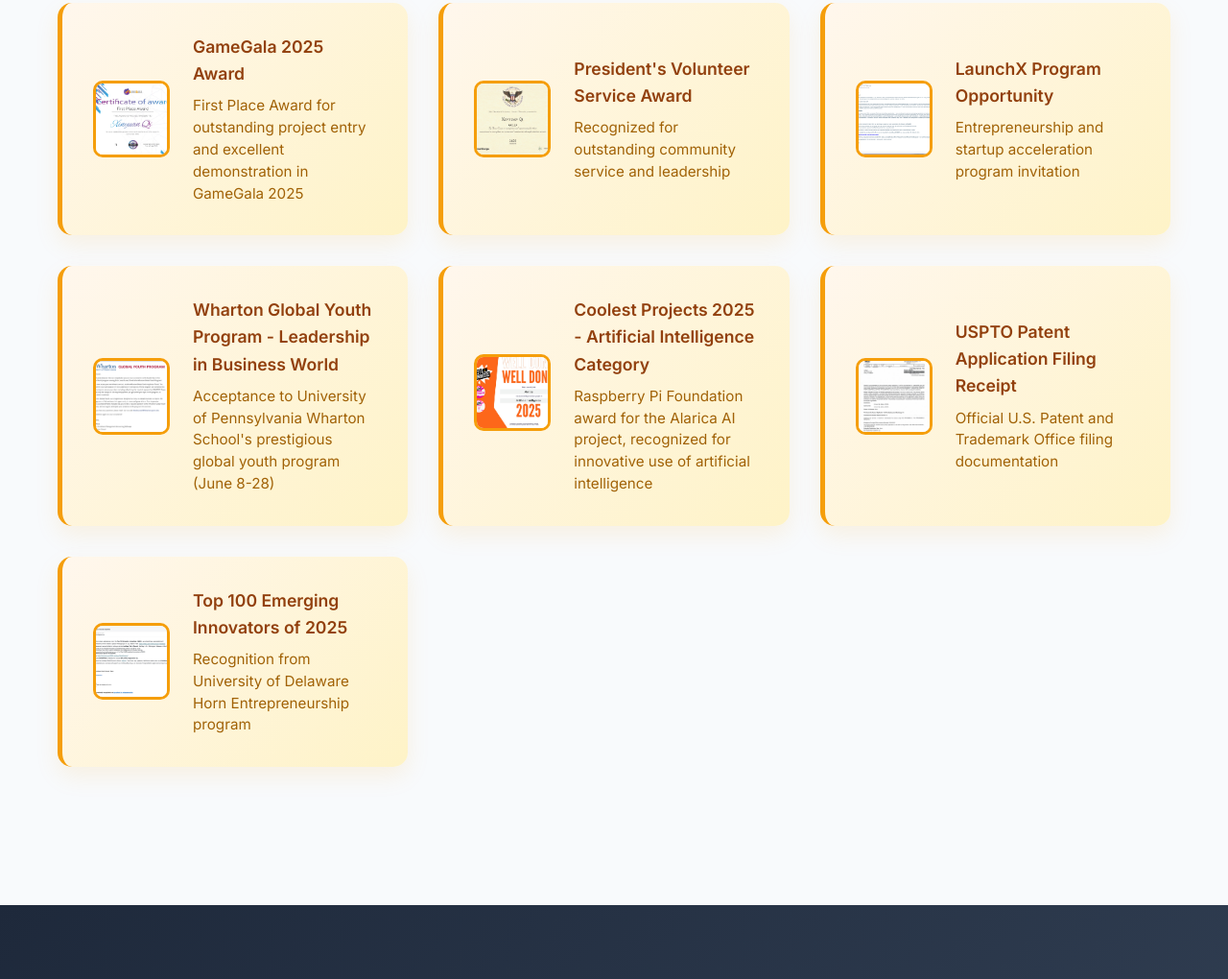
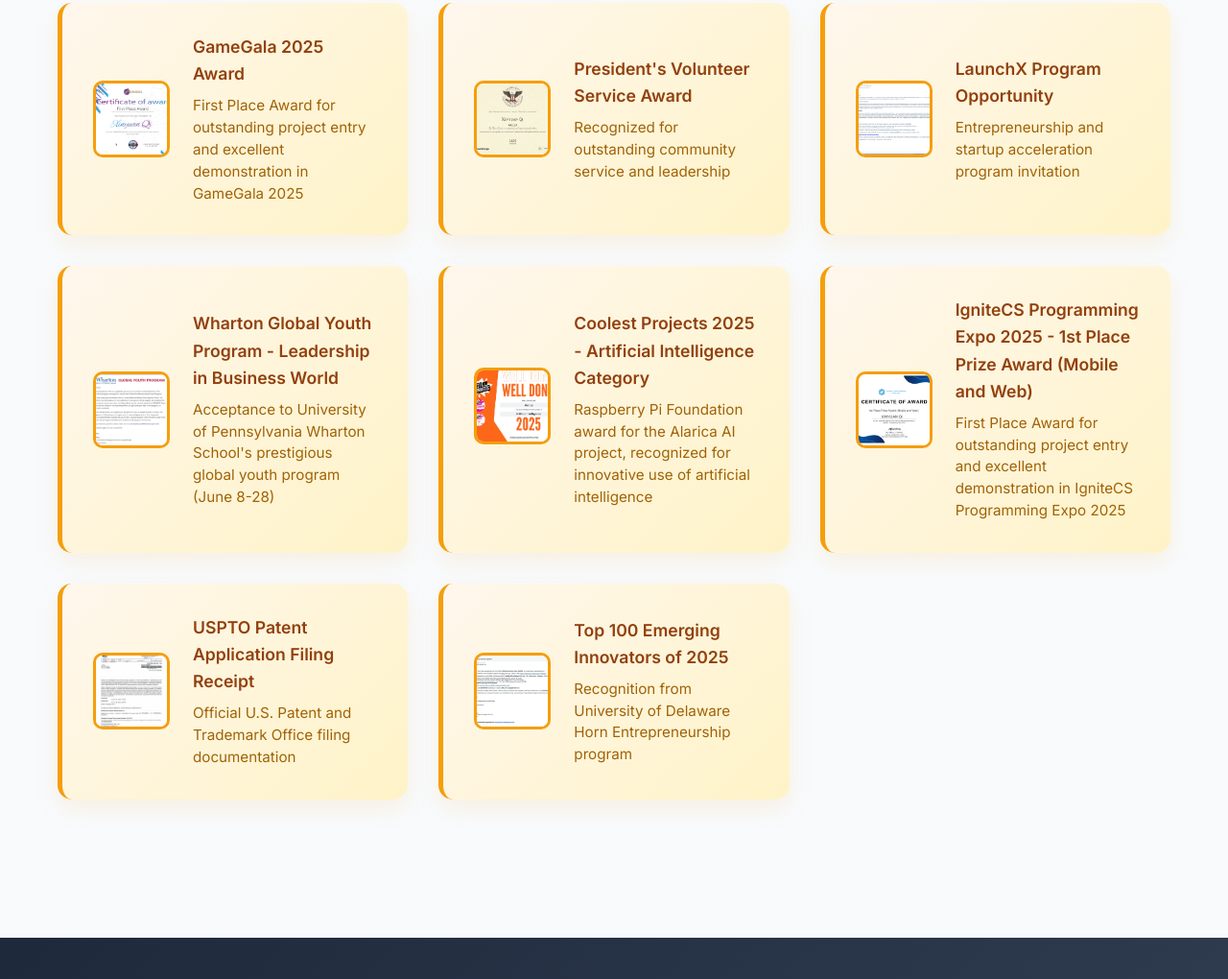
Before and after one commit to cm-website/xinyuan-flashFit, a plain HTML site: page index.html in a window 1280 px wide. Shown: the part 5640-6660 px from the top of the page at 96% size. Drawn offline with Linux system fonts and the light colour scheme.

Commit message:
added award

```diff
--- a/index.html
+++ b/index.html
@@ -178,9 +178,12 @@
                 <div class="problem">
                     <h3><i class="fas fa-exclamation-triangle"></i> Problem Statement</h3>
                     <p>
-                        FlashFit addresses two major clothing challenges: online shopping lacks the ability to try on clothes before purchase,
-                        leading to high return rates and customer dissatisfaction, while daily outfit selection wastes valuable time.
-                        Instead of spending minutes changing clothes every morning, FlashFit provides instant virtual try-on capabilities
+                        FlashFit addresses two major clothing challenges: online shopping lacks the ability to try on
+                        clothes before purchase,
+                        leading to high return rates and customer dissatisfaction, while daily outfit selection wastes
+                        valuable time.
+                        Instead of spending minutes changing clothes every morning, FlashFit provides instant virtual
+                        try-on capabilities
                         for both online shopping and daily wardrobe decisions.
                     </p>
                 </div>
@@ -360,7 +363,8 @@
                      class="achievement-img">
                 <div class="achievement-info">
                     <h4>Wharton Global Youth Program - Leadership in Business World</h4>
-                    <p>Acceptance to University of Pennsylvania Wharton School's prestigious global youth program (June 8-28)</p>
+                    <p>Acceptance to University of Pennsylvania Wharton School's prestigious global youth program (June
+                        8-28)</p>
                 </div>
             </div>
             <div class="achievement-item">
@@ -371,8 +375,21 @@
 
                 <div class="achievement-info">
                     <h4>Coolest Projects 2025 - Artificial Intelligence Category</h4>
-                    <p>Raspberry Pi Foundation award for the Alarica AI project, recognized for innovative use of artificial intelligence</p>
+                    <p>Raspberry Pi Foundation award for the Alarica AI project, recognized for innovative use of
+                        artificial intelligence</p>
 
+                </div>
+            </div>
+            <div class="achievement-item"
+                 onclick="openModal('images/certificate_070_XINYUAN_QI.png', 'IgniteCS Programming Expo 2025 Award')">
+
+                <img src="images/certificate_070_XINYUAN_QI.png" alt="IgniteCS Programming Expo 2025 Award"
+                     class="achievement-img">
+
+                <div class="achievement-info">
+                    <h4>IgniteCS Programming Expo 2025 - 1st Place Prize Award (Mobile and Web)</h4>
+                    <p>First Place Award for outstanding project entry and excellent demonstration in IgniteCS
+                        Programming Expo 2025</p>
                 </div>
             </div>
             <div class="achievement-item"
```
Also changed, not shown: images/certificate_070_XINYUAN_QI.png (added), 1 other file.
